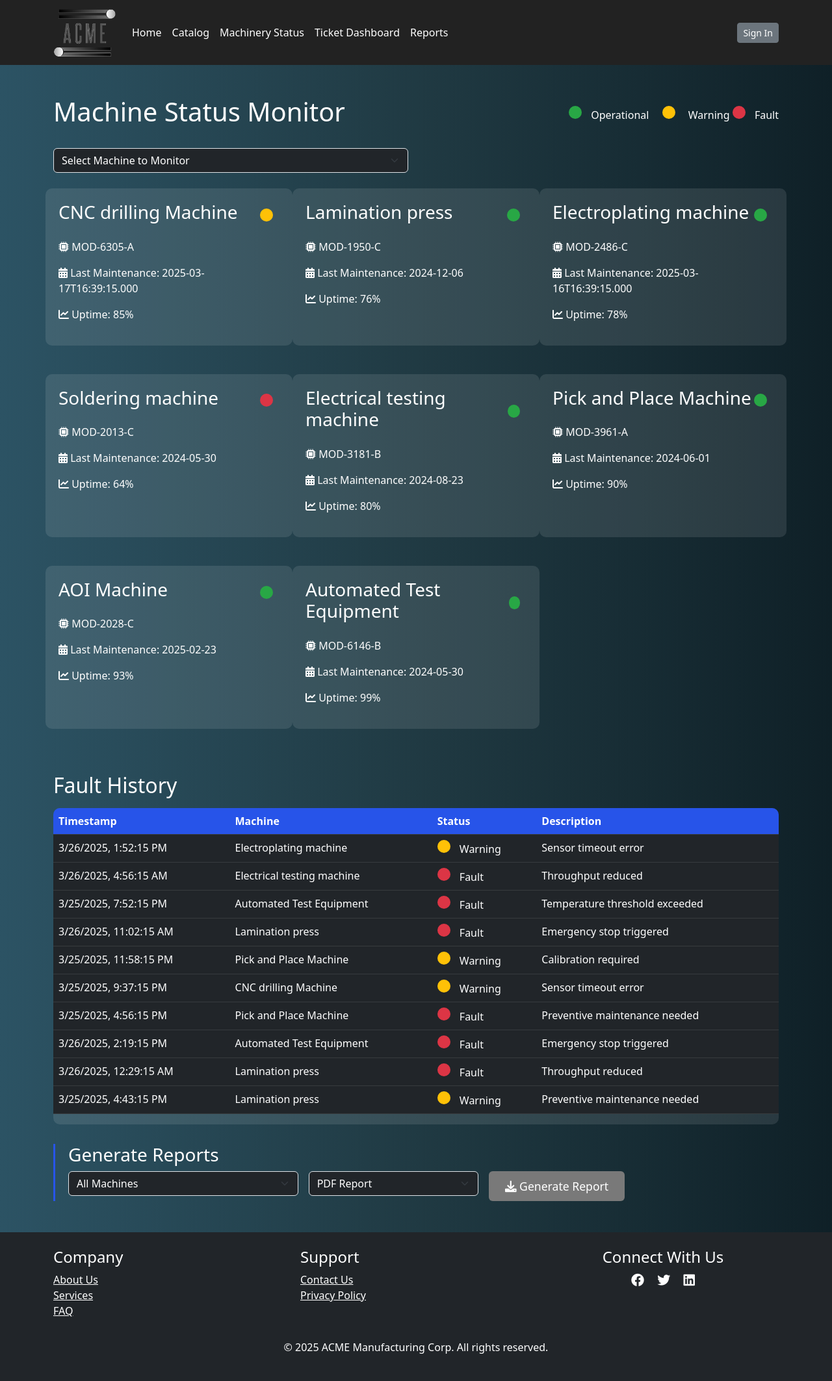
After one commit to Ronghui-Lin/ee1037-groupg, a Django app: page /machine_status/ in a window 1280 px wide. The commit adds this page. Shown: the whole page at 65% size. Run offline with Django 5.2, Linux system fonts and the light colour scheme.

Commit message:
added Machine status page with random fault history and random data gen

```diff
--- /dev/null
+++ b/acme/static/acme/css/MS.css
@@ -0,0 +1,128 @@
+/* Global styles */
+html, body {
+    height: 100%;
+    margin: 0;
+    padding: 0;
+    background: linear-gradient(to right, #2c5364, #203a43, #0f2027);
+    color: #fff;
+    display: flex;
+    flex-direction: column;
+}
+
+main {
+    flex: 1;
+}
+
+/* Navigation Bar */
+.navbar {
+    background-color: #222 !important;
+    height: 100px;
+}
+
+.navbar-brand {
+    height: 100%;
+}
+
+.navbar-brand img {
+    height: 100%;
+    width: auto;
+}
+
+.navbar .nav-link {
+    color: #fff !important;
+    transition: color 0.3s;
+}
+
+.navbar .nav-link:hover {
+    color: #2754e9 !important;
+}
+
+/* Machine Status specific styles */
+.status-indicator {
+    width: 20px;
+    height: 20px;
+    border-radius: 50%;
+    display: inline-block;
+    margin-right: 10px;
+}
+
+.status-ok { background-color: #28a745; }
+.status-warning { background-color: #ffc107; }
+.status-fault { background-color: #dc3545; }
+
+.machine-card {
+    background: rgba(255, 255, 255, 0.1);
+    border-radius: 10px;
+    padding: 20px;
+    margin-bottom: 20px;
+    transition: all 0.3s ease;
+}
+
+.history-table {
+    background: rgba(255, 255, 255, 0.1);
+    border-radius: 10px;
+    overflow: hidden;
+}
+
+.history-table th {
+    background: #2754e9;
+    color: #fff;
+}
+
+.export-options {
+    border-left: 3px solid #2754e9;
+    padding-left: 20px;
+    margin-top: 30px;
+}
+
+/* Button styles */
+.btn-tech {
+    background-color: rgb(121, 121, 121);
+    border: none;
+    color: #fff;
+    padding: 10px 25px;
+    font-size: 1.1rem;
+    transition: background-color 0.3s;
+}
+
+.btn-tech:hover {
+    background-color: rgb(53, 53, 53);
+}
+/* Add to MS.css */
+.machine-card {
+    transition: all 0.3s ease;
+    opacity: 1;
+    transform: scale(1);
+}
+
+.machine-card.updated {
+    animation: highlight 1.5s ease;
+}
+
+@keyframes highlight {
+    0% { background-color: rgba(39, 84, 233, 0.1); }
+    100% { background-color: transparent; }
+}
+
+.loading-overlay {
+    position: fixed;
+    top: 0;
+    left: 0;
+    right: 0;
+    bottom: 0;
+    background: rgba(0, 0, 0, 0.7);
+    display: none;
+    justify-content: center;
+    align-items: center;
+    z-index: 1000;
+}
+
+.machine-card {
+    transition: opacity 0.3s ease, transform 0.3s ease;
+}
+
+.machine-card[style*="display: none"] {
+    display: none !important;
+    opacity: 0;
+    transform: scale(0.95);
+}
--- /dev/null
+++ b/acme/static/acme/js/MS.js
@@ -0,0 +1,109 @@
+document.addEventListener('DOMContentLoaded', function() {
+    const machineGrid = document.getElementById('machineGrid');
+    const historyBody = document.querySelector('.history-table tbody');
+    const filter = document.getElementById('machineFilter');
+    let selectedMachine = ''; // Track current filter selection
+
+    // Machine template
+    function createMachineCard(machine) {
+        return `
+            <div class="col-md-4 machine-card" data-machine="${machine.name}">
+                <div class="machine-card-inner">
+                    <div class="d-flex justify-content-between align-items-center">
+                        <h3>${machine.name}</h3>
+                        <span class="status-indicator status-${machine.status}"></span>
+                    </div>
+                    <div class="machine-details mt-3">
+                        <p><i class="fas fa-microchip"></i> ${machine.model}</p>
+                        <p><i class="fas fa-calendar-alt"></i> Last Maintenance: ${machine.last_maintenance}</p>
+                        <p><i class="fas fa-chart-line"></i> Uptime: ${machine.uptime}%</p>
+                    </div>
+                </div>
+            </div>
+        `;
+    }
+
+    // History row template
+    function createHistoryRow(event) {
+        return `
+            <tr>
+                <td>${new Date(event.timestamp).toLocaleString()}</td>
+                <td>${event.machine}</td>
+                <td>
+                    <span class="status-indicator status-${event.status}"></span>
+                    ${event.status_display}
+                </td>
+                <td>${event.description}</td>
+            </tr>
+        `;
+    }
+
+    async function fetchData() {
+        try {
+            const response = await fetch('/api/machine-status/');
+            const data = await response.json();
+
+            // Update existing cards
+            data.machines.forEach(machine => {
+                const existingCard = machineGrid.querySelector(`[data-machine="${machine.name}"]`);
+                if (existingCard) {
+                    // Update card content
+                    existingCard.querySelector('.status-indicator').className = `status-indicator status-${machine.status}`;
+                    existingCard.querySelector('.machine-details').innerHTML = `
+                        <p><i class="fas fa-microchip"></i> ${machine.model}</p>
+                        <p><i class="fas fa-calendar-alt"></i> Last Maintenance: ${machine.last_maintenance}</p>
+                        <p><i class="fas fa-chart-line"></i> Uptime: ${machine.uptime}%</p>
+                    `;
+                } else {
+                    // Add new machine card
+                    machineGrid.insertAdjacentHTML('beforeend', createMachineCard(machine));
+                }
+            });
+
+            // Preserve filter selection in UI
+            filter.value = selectedMachine;
+            applyFilter();
+
+            // Update history
+            historyBody.innerHTML = data.history.map(createHistoryRow).join('');
+
+        } catch (error) {
+            console.error('Error:', error);
+            setTimeout(fetchData, 5000);
+        }
+    }
+
+    function applyFilter() {
+        document.querySelectorAll('.machine-card').forEach(card => {
+            card.style.display = selectedMachine && card.dataset.machine !== selectedMachine ? 'none' : 'block';
+        });
+    }
+
+    function setupFilter() {
+        filter.addEventListener('change', function() {
+            selectedMachine = this.value;
+            localStorage.setItem('selectedMachine', selectedMachine); // Persist selection
+            applyFilter();
+        });
+
+        // Restore previous selection
+        const storedSelection = localStorage.getItem('selectedMachine');
+        if (storedSelection) {
+            selectedMachine = storedSelection;
+            filter.value = storedSelection;
+        }
+    }
+
+    // Initial setup
+    setupFilter();
+    fetchData();
+    setInterval(fetchData, 60000);
+
+    // Refresh every 60 seconds / this can be change maybe to 30s ???? idk
+    const pollInterval = 60000;
+    let updateTimer = setInterval(fetchData, pollInterval);
+
+    window.addEventListener('beforeunload', () => {
+        clearInterval(updateTimer);
+    });
+});
--- a/acme/templates/acme/index.html
+++ b/acme/templates/acme/index.html
@@ -27,6 +27,7 @@
           <ul class="navbar-nav me-auto">
             <li class="nav-item"><a class="nav-link" href="{% url 'index' %}">Home</a></li>
             <li class="nav-item"><a class="nav-link" href="{% url 'catalog' %}">Catalog</a></li>
+            <li class="nav-item"><a class="nav-link" href="{% url 'machine_status' %}">Machinery Status</a></li>
             <li class="nav-item"><a class="nav-link" href="{% url 'ticketdash' %}">Ticket Dashboard</a></li>
             {% if user.is_authenticated %}
             <li class="nav-item"><a class="nav-link" href="{% url 'submit_ticket' %}">Submit Ticket</a></li>
--- /dev/null
+++ b/acme/templates/acme/machine_status.html
@@ -0,0 +1,184 @@
+<!DOCTYPE html>
+<html lang="en">
+
+<head>
+    {% load static %}
+    <meta charset="UTF-8">
+    <meta name="viewport" content="width=device-width, initial-scale=1.0">
+    <title>ACME - Machine Status</title>
+    <link rel="stylesheet" href="https://cdn.jsdelivr.net/npm/bootstrap@5.3.0/dist/css/bootstrap.min.css" />
+    <link rel="stylesheet" href="https://cdnjs.cloudflare.com/ajax/libs/font-awesome/6.0.0/css/all.min.css" />
+    <link rel="stylesheet" href="{% static 'acme/css/MS.css' %}" />
+    <script src="{% static 'acme/js/MS.js' %}"></script>
+
+</head>
+
+<body>
+    <!-- Navigation Bar -->
+    <header>
+        <nav class="navbar navbar-expand-lg navbar-dark">
+            <div class="container">
+                <a class="navbar-brand" href="{% url 'index' %}">
+                    <img src="{% static 'acme/images/ACME.png' %}" style="max-height: 75px;" />
+                </a>
+                <button class="navbar-toggler" type="button" data-bs-toggle="collapse" data-bs-target="#navbarNav"
+                    aria-controls="navbarNav" aria-expanded="false" aria-label="Toggle navigation">
+                    <span class="navbar-toggler-icon"></span>
+                </button>
+                <div class="collapse navbar-collapse" id="navbarNav">
+                    <ul class="navbar-nav me-auto">
+                        <li class="nav-item"><a class="nav-link" href="{% url 'index' %}">Home</a></li>
+                        <li class="nav-item"><a class="nav-link" href="{% url 'catalog' %}">Catalog</a></li>
+                        <li class="nav-item"><a class="nav-link" href="{% url 'machine_status' %}">Machinery Status</a></li>
+                        <li class="nav-item"><a class="nav-link" href="{% url 'ticketdash' %}">Ticket Dashboard</a></li>
+                        {% if user.is_authenticated %}
+                        <li class="nav-item"><a class="nav-link" href="{% url 'submit_ticket' %}">Submit Ticket</a></li>
+                        {% endif %}
+                        <li class="nav-item"><a class="nav-link" href="#">Reports</a></li>
+                    </ul>
+                    <div class="d-flex align-items-center">
+                        {% if user.is_authenticated %}
+                        <span class="navbar-text me-3">
+                            Welcome, {{ user.username }}!
+                        </span>
+                        <form action="{% url 'logout' %}" method="post" class="d-inline">
+                            {% csrf_token %}
+                            <button type="submit" class="btn btn-secondary btn-sm">Sign Out</button>
+                        </form>
+                        {% else %}
+                        <a href="{% url 'signin' %}" class="btn btn-secondary btn-sm">Sign In</a>
+                        {% endif %}
+                    </div>
+                </div>
+            </div>
+        </nav>
+    </header>
+
+    <main class="container py-5">
+        <!-- Machine Status Header -->
+        <div class="d-flex justify-content-between align-items-center mb-4">
+            <h1>Machine Status Monitor</h1>
+            <div class="status-legend">
+                <span class="status-indicator status-ok"></span> Operational
+                <span class="status-indicator status-warning mx-3"></span> Warning
+                <span class="status-indicator status-fault"></span> Fault
+            </div>
+        </div>
+
+        <div class="row mb-4">
+            <div class="col-md-6">
+                <select id="machineFilter" class="form-select bg-dark text-white">
+                    <option value="">Select Machine to Monitor</option>
+                    <option value="CNC drilling Machine">CNC Drilling Machine</option>
+                    <option value="Lamination press">Lamination Press</option>
+                    <option value="Electroplating machine">Electroplating Machine</option>
+                    <option value="Soldering machine">Soldering Machine</option>
+                    <option value="Electrical testing machine">Electrical Testing Machine</option>
+                    <option value="Pick and Place Machine">Pick and Place Machine</option>
+                    <option value="AOI Machine">AOI Machine</option>
+                    <option value="Automated Test Equipment">Automated Test Equipment</option>
+                </select>
+            </div>
+        </div>
+        <!-- Real-time Status Grid -->
+        <div class="row g-4" id="machineGrid">
+            <!-- Cards will be inserted here dynamically -->
+        </div>
+
+        <!-- Fault History Section -->
+        <h2 class="mt-5 mb-3">Fault History</h2>
+        <div class="history-table">
+            <table class="table table-dark table-hover">
+                <thead>
+                    <tr>
+                        <th>Timestamp</th>
+                        <th>Machine</th>
+                        <th>Status</th>
+                        <th>Description</th>
+                    </tr>
+                </thead>
+                <tbody>
+                    {% for event in history %}
+                    <tr>
+                        <td>{{ event.timestamp|date:"Y-m-d H:i" }}</td>
+                        <td>{{ event.machine.name }}</td>
+                        <td>
+                            <span class="status-indicator status-{{ event.status|lower }}"></span>
+                            {{ event.get_status_display }}
+                        </td>
+                        <td>{{ event.description }}</td>
+                    </tr>
+                    {% endfor %}
+                </tbody>
+            </table>
+        </div>
+
+        <!-- Report Export Section -->
+        <div class="export-options">
+            <h3>Generate Reports</h3>
+            <form method="post" class="row g-3">
+                {% csrf_token %}
+                <div class="col-md-4">
+                    <select class="form-select bg-dark text-white" name="machine_group">
+                        <option value="">All Machines</option>
+                        {% for group in machine_groups %}
+                        <option value="{{ group.id }}">{{ group.name }}</option>
+                        {% endfor %}
+                    </select>
+                </div>
+                <div class="col-md-3">
+                    <select class="form-select bg-dark text-white" name="report_type">
+                        <option value="pdf">PDF Report</option>
+                        <option value="csv">CSV Export</option>
+                    </select>
+                </div>
+                <div class="col-md-3">
+                    <button type="submit" class="btn btn-tech">
+                        <i class="fas fa-download"></i> Generate Report
+                    </button>
+                </div>
+            </form>
+        </div>
+    </main>
+
+    <!-- Footer -->
+    <footer class="site-footer text-white py-4 bg-dark">
+        <div class="container">
+            <div class="row">
+                <div class="col-md-4">
+                    <h4>Company</h4>
+                    <ul class="list-unstyled">
+                        <li><a href="{% url 'about' %}" class="text-white">About Us</a></li>
+                        <li><a href="{% url 'services' %}" class="text-white">Services</a></li>
+                        <li><a href="{% url 'faq' %}" class="text-white">FAQ</a></li>
+                    </ul>
+                </div>
+                <div class="col-md-4">
+                    <h4>Support</h4>
+                    <ul class="list-unstyled">
+                        <li><a href="{% url 'contact' %}" class="text-white">Contact Us</a></li>
+                        <li><a href="{% url 'policy' %}" class="text-white">Privacy Policy</a></li>
+                    </ul>
+                </div>
+                <div class="col-md-4 text-center">
+                    <h4>Connect With Us</h4>
+                    <a href="#" class="text-white me-3"><i class="fab fa-facebook fa-lg"></i></a>
+                    <a href="#" class="text-white me-3"><i class="fab fa-twitter fa-lg"></i></a>
+                    <a href="#" class="text-white"><i class="fab fa-linkedin fa-lg"></i></a>
+                </div>
+            </div>
+            <div class="text-center mt-3">
+                <p>&copy; 2025 ACME Manufacturing Corp. All rights reserved.</p>
+            </div>
+        </div>
+    </footer>
+
+    <script src="https://cdn.jsdelivr.net/npm/bootstrap@5.3.0/dist/js/bootstrap.bundle.min.js"></script>
+    <script>
+        setTimeout(function () {
+            window.location.reload(1);
+        }, 60000);
+    </script>
+</body>
+
+</html>
--- a/acme/urls.py
+++ b/acme/urls.py
@@ -13,4 +13,6 @@ urlpatterns = [
     path('ticketdash/', views.ticketdash, name='ticketdash'),
     path('submit/', views.submit_ticket, name='submit_ticket'),
     path('policy/', views.policy, name='policy'),
+    path('machine_status/', views.machine_status, name='machine_status'),
+    path('api/machine-status/', views.machine_status_api, name='machine-status-api'),
 ]
--- a/acme/views.py
+++ b/acme/views.py
@@ -1,11 +1,13 @@
 from django.shortcuts import render, redirect
-from django.http import HttpResponse
+from django.http import HttpResponse,JsonResponse
 from .models import Ticket
 from django.db.models import Q
 from django.contrib.auth.decorators import login_required
 from django.contrib import messages
 from .forms import TicketForm
-
+from django.views.decorators.csrf import csrf_exempt
+from datetime import datetime, timedelta
+import random
 OPEN_STATUSES = ['Open', 'New', 'In Progress'] # VIGNESH, ADJUST HERE BASED ON DATABASE
 
 def index(request):
@@ -34,6 +36,9 @@ def signup(request):
 
 def signin(request):
     return render(request, 'acme/signin.html')
+
+def machine_status(request):
+    return render(request, 'acme/machine_status.html')
 
 def ticketdash(request):
     # --- Summary Card Data ---
@@ -109,3 +114,94 @@ def submit_ticket(request):
         'page_title': 'Submit New Support Ticket' # title for the template
     }
     return render(request, 'acme/submit_ticket.html', context) #
+
+
+@csrf_exempt
+def machine_status_api(request):
+    machines = [
+        "CNC drilling Machine",
+        "Lamination press",
+        "Electroplating machine",
+        "Soldering machine",
+        "Electrical testing machine",
+        "Pick and Place Machine",
+        "AOI Machine",
+        "Automated Test Equipment"
+    ]
+
+    status_data = []
+    for machine in machines:
+        # Generate unique random values for each machine
+        entry = {
+            "name": machine,
+            "model": f"MOD-{random.randint(1000, 9999)}-{random.choice(['A', 'B', 'C'])}",
+            "status": "ok",
+            "last_maintenance": (datetime.now() - timedelta(days=random.randint(1, 365))).strftime("%Y-%m-%d"),
+            "uptime": random.uniform(75.0, 99.9)  # More realistic decimal values
+        }
+
+        # Make uptime precision consistent
+        entry["uptime"] = round(entry["uptime"], 1)
+
+        # Vary maintenance frequency based on machine type
+        if "drilling" in machine.lower():
+            entry["last_maintenance"] = (datetime.now() - timedelta(days=random.randint(7, 30))) # More frequent maintenance
+        elif "Electroplating" in machine:
+            entry["last_maintenance"] = (datetime.now() - timedelta(days=random.randint(1, 14)))
+
+        # Status probability modifications
+        if machine == "Electroplating machine":
+            entry["status"] = random.choices(
+                ["ok", "warning", "fault"],
+                weights=[30, 50, 20],  # Higher chance of warnings
+                k=1
+            )[0]
+        elif machine == "AOI Machine":
+            entry["status"] = random.choices(
+                ["ok", "warning", "fault"],
+                weights=[70, 25, 5],
+                k=1
+            )[0]
+        else:
+            entry["status"] = random.choices(
+                ["ok", "warning", "fault"],
+                weights=[80, 15, 5],
+                k=1
+            )[0]
+
+        # Add unique performance characteristics
+        if entry["status"] == "ok":
+            entry["uptime"] = round(min(entry["uptime"] + random.uniform(0, 5), 100))
+        elif entry["status"] == "warning":
+            entry["uptime"] = round(max(entry["uptime"] - random.uniform(5, 15), 50))
+        else:
+            entry["uptime"] = round(max(entry["uptime"] - random.uniform(20, 40), 0))
+
+        status_data.append(entry)
+
+    # Generate fake fault history 'maybe change this to actual add the random ones generated above'
+    history = []
+    for i in range(10):  # Last 10 events
+        machine = random.choice(machines)
+        status = random.choice(["warning", "fault"])
+
+        history.append({
+            "timestamp": (datetime.now() - timedelta(minutes=random.randint(0, 1440))).isoformat(),
+            "machine": machine,
+            "status": status,
+            "status_display": status.capitalize(),
+            "description": random.choice([
+                "Temperature threshold exceeded",
+                "Component failure detected",
+                "Preventive maintenance needed",
+                "Calibration required",
+                "Sensor timeout error",
+                "Throughput reduced",
+                "Emergency stop triggered"
+            ])
+        })
+
+    return JsonResponse({
+        "machines": status_data,
+        "history": history
+    })
```
